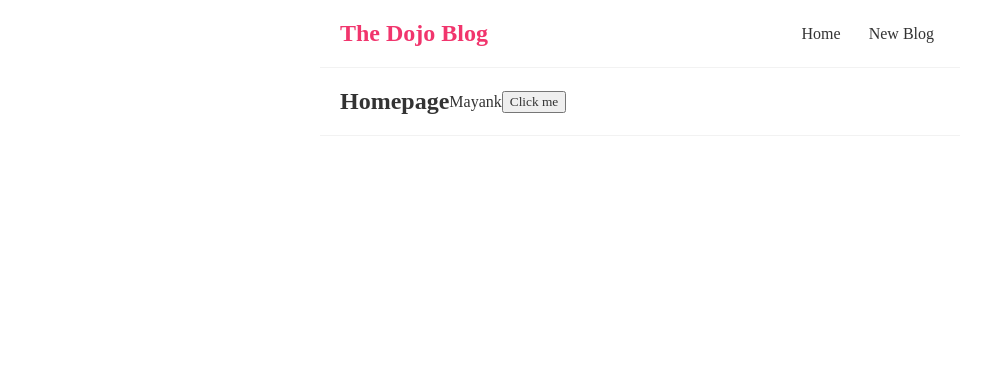
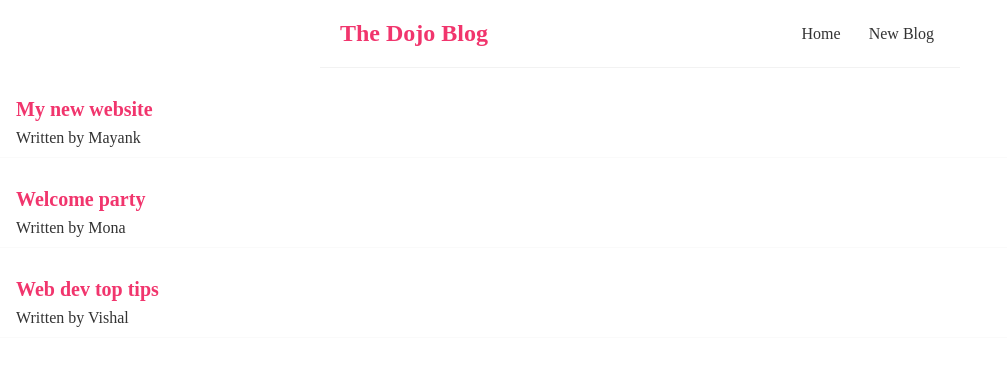
Before and after one commit to ninja-mayank/dojo-blog, a React (Create React App) app: page / in a window 1280 px wide. Shown: the top 366 px of the page, without its empty margins (0-1007 px from the left). Built offline with nearby package versions, Linux system fonts and the light colour scheme.

Commit message:
outputting lists

```diff
--- a/src/Home.js
+++ b/src/Home.js
@@ -2,17 +2,20 @@
 
 const Home = () => {
 
-    const [name,setName] = useState('Mayank');
-
-    const handleClick = () => {
-        setName('Sood')
-    }
+    const[blogs,setBlogs] = useState([
+        {title: 'My new website', body: 'lorem ipsum ...', author: 'Mayank', id: 1},
+        {title: 'Welcome party', body: 'lorem ipsum ...', author: 'Mona', id: 2},
+        {title: 'Web dev top tips', body: 'lorem ipsum ...', author: 'Vishal', id: 3},
+    ]);
 
     return (
         <div className="home">
-            <h2>Homepage</h2>
-            <p>{name}</p>
-            <button onClick={handleClick}>Click me</button>
+            {blogs.map((blog) => (
+                <div className="blog-preview" key={blog.id}>
+                    <h2>{blog.title}</h2>
+                    <p>Written by {blog.author} </p>
+                </div>
+            ))}
         </div>
     );
 }
--- a/src/index.css
+++ b/src/index.css
@@ -32,11 +32,16 @@
     margin: 40px auto;
     padding: 20px;
   }
-  .home {
-    padding: 20px;
-    display: flex;
-    align-items: center;
-    max-width: 600px;
-    margin: 0 auto;
-    border-bottom: 1px solid #f2f2f2;
+  .blog-preview{
+  padding: 10px 16px;
+  margin: 20px 0;
+  border-bottom: 1px solid #fafafa;
   }
+  .blog-preview:hover {
+  box-shadow: 1px 3px 5px Orgba(0,0,0,0.1) ;
+  }
+  .blog-preview h2 {
+  font-size: 20px;
+  color: #f1356d;
+  margin-bottom: 8px;
+  }
```
